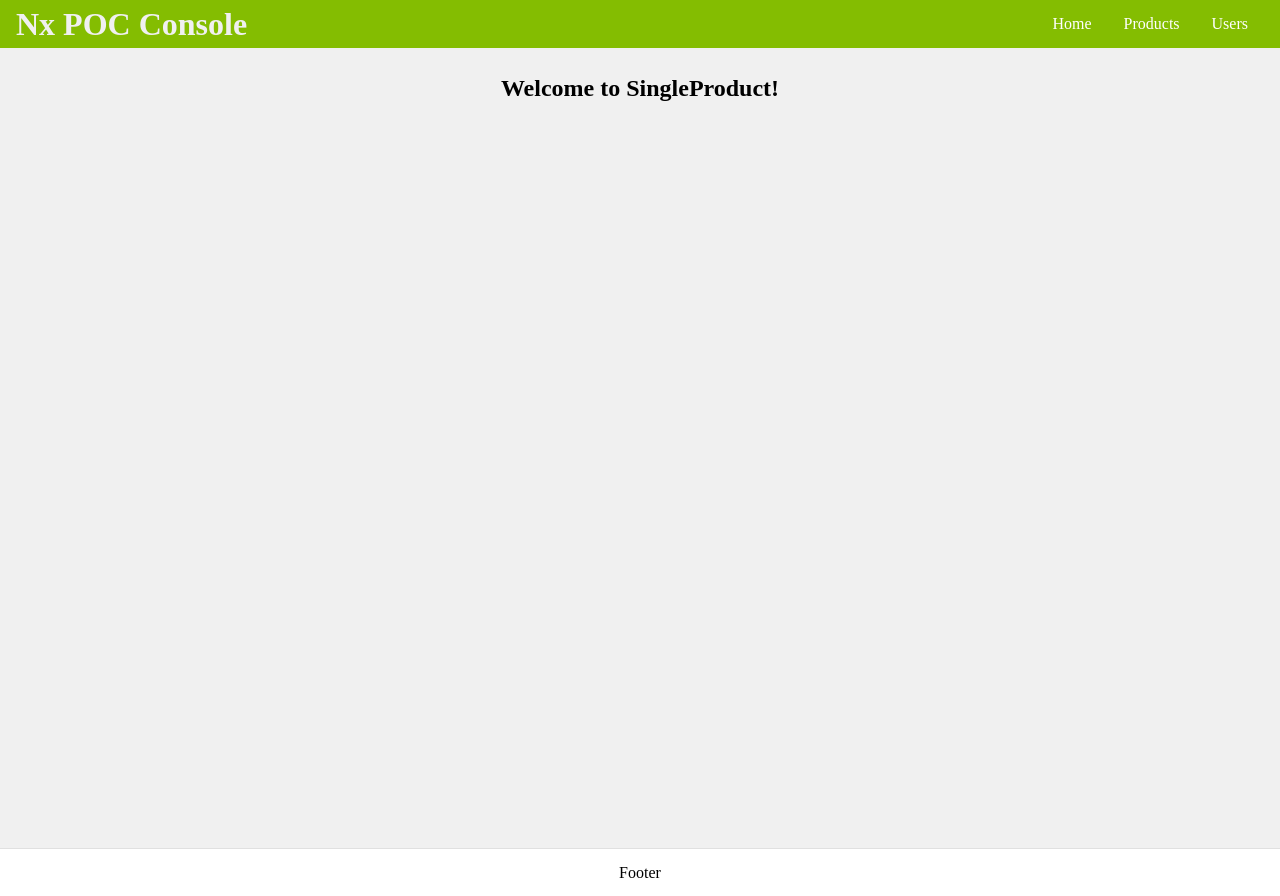
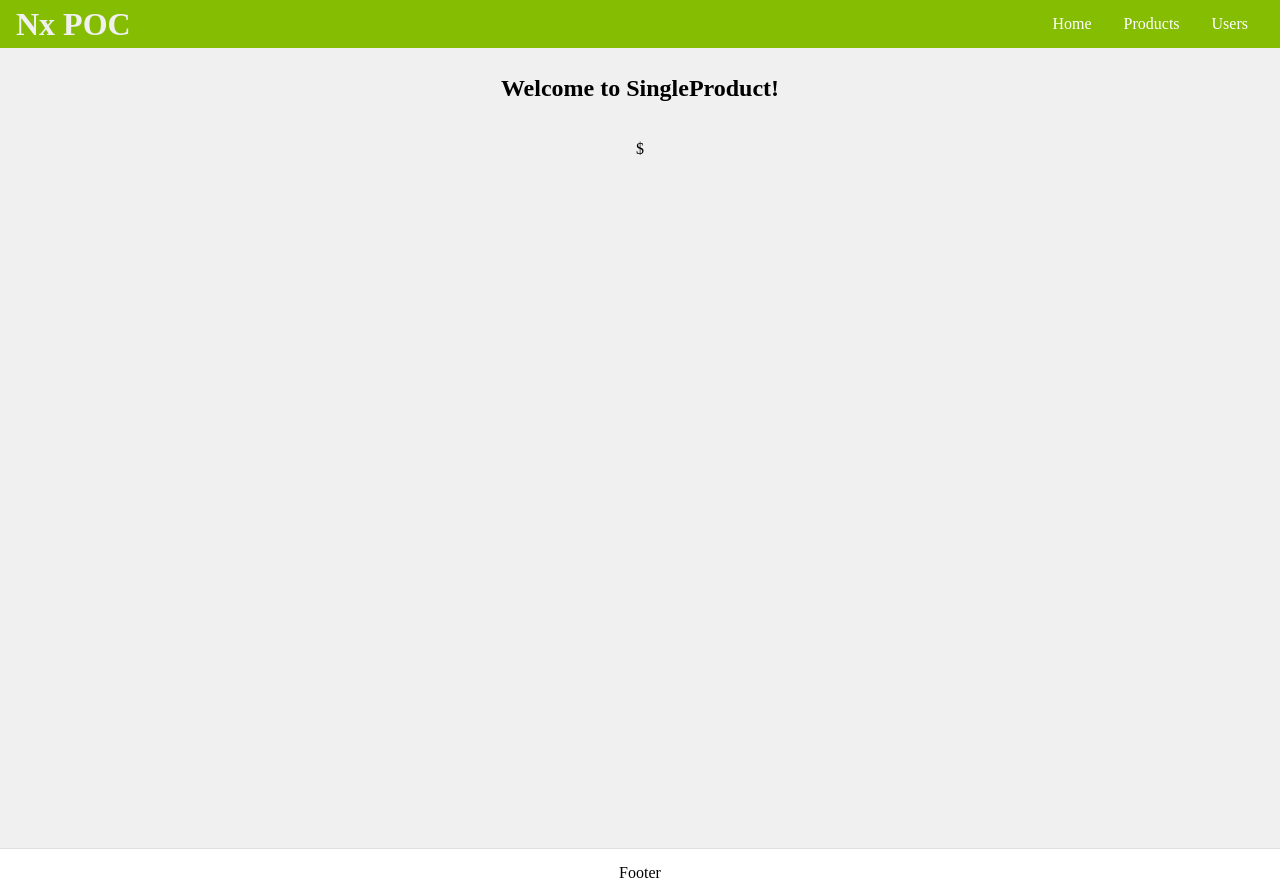
Before and after one commit to SoftwareBlair/nx-poc, a React (Vite) app in the folder apps/console/: page /products/1 in a window 1280 px wide. Built offline with nearby package versions, Linux system fonts and the light colour scheme; no server answers.

Commit message:
Minor changes

```diff
--- a/apps/console/index.html
+++ b/apps/console/index.html
@@ -2,7 +2,7 @@
 <html lang="en">
   <head>
     <meta charset="utf-8" />
-    <title>Nx POC Console</title>
+    <title>Nx POC</title>
     <base href="/" />
 
     <meta name="viewport" content="width=device-width, initial-scale=1" />
--- a/apps/console/src/components/AllProducts/AllProducts.tsx
+++ b/apps/console/src/components/AllProducts/AllProducts.tsx
@@ -46,7 +46,7 @@ export function AllProducts() {
               <td>
                 <Link to={`/products/${product.id}`}>{product.name}</Link>
               </td>
-              <td>{product.price}</td>
+              <td>${product.price}</td>
               <td>{product.description}</td>
             </tr>
           ))}
--- a/apps/console/src/components/SingleProduct/SingleProduct.tsx
+++ b/apps/console/src/components/SingleProduct/SingleProduct.tsx
@@ -21,7 +21,7 @@ export function SingleProduct() {
       <h2>Welcome to SingleProduct!</h2>
       <div className={styles.product}>
         <h3>{product?.name}</h3>
-        <p>{product?.price}</p>
+        <p>${product?.price}</p>
         <p>{product?.description}</p>
       </div>
     </div>
--- a/apps/console/src/layouts/ConsoleLayout/ConsoleLayout.tsx
+++ b/apps/console/src/layouts/ConsoleLayout/ConsoleLayout.tsx
@@ -9,7 +9,7 @@ function ConsoleLayout({ children }: UserConsoleLayoutProps) {
     <>
       <header className={styles.header}>
         <nav>
-          <h1>Nx POC Console</h1>
+          <h1>Nx POC</h1>
           <ul>
             <li>
               <Link to="/">Home</Link>
```
